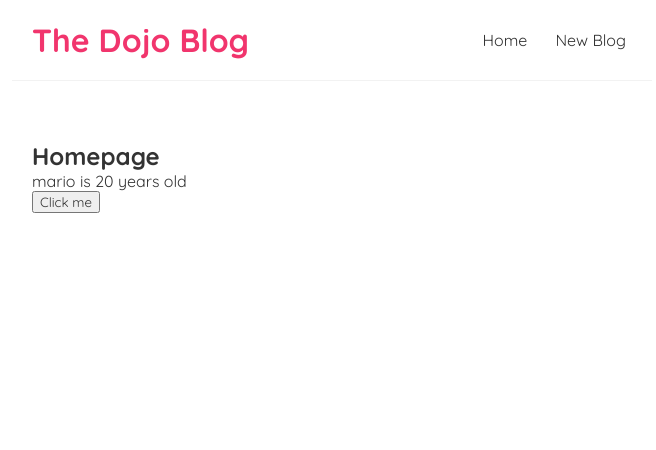
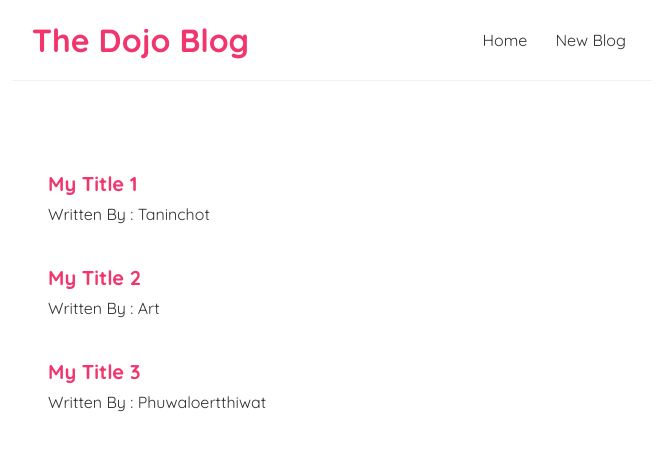
Before and after one commit to Taninchot0919/React-FirstTimeReact, a React (Create React App) app: page / in a window 1280 px wide. Shown: the top 450 px of the page, without its empty margins (308-964 px from the left). Built offline with nearby package versions, Linux system fonts and the light colour scheme; the HTML template or start-up script is replaced by a standard one.

Commit message:
[UPDATE] Make a blog list and adding css

```diff
--- a/src/components/Home.js
+++ b/src/components/Home.js
@@ -1,20 +1,30 @@
 import { useState } from "react";
 
 const Home = () => {
-  const [name, setName] = useState("mario");
-  const [age, setAge] = useState(20);
-  const handleClick = () => {
-    setName("luigi");
-    setAge(35);
-  };
+  const [blogs, setBlogs] = useState([
+    {
+      title: "My Title 1",
+      body: "lorem ipsum ...",
+      author: "Taninchot",
+      id: 1,
+    },
+    { title: "My Title 2", body: "lorem ipsum ...", author: "Art", id: 2 },
+    {
+      title: "My Title 3",
+      body: "lorem ipsum ...",
+      author: "Phuwaloertthiwat",
+      id: 3,
+    },
+  ]);
 
   return (
     <div className="home">
-      <h2>Homepage</h2>
-      <p>
-        {name} is {age} years old
-      </p>
-      <button onClick={handleClick}>Click me</button>
+      {blogs.map((blog) => (
+        <div className="blog-preview" key={blog.id}>
+          <h2>{blog.title}</h2>
+          <p>Written By : {blog.author}</p>
+        </div>
+      ))}
     </div>
   );
 };
--- a/src/index.css
+++ b/src/index.css
@@ -1,4 +1,4 @@
-@import url('https://fonts.googleapis.com/css2?family=Quicksand:wght@300;400;500;600;700&display=swap');
+@import url("https://fonts.googleapis.com/css2?family=Quicksand:wght@300;400;500;600;700&display=swap");
 
 /* base styles */
 * {
@@ -33,3 +33,21 @@
   margin: 40px auto;
   padding: 20px;
 }
+
+/* Blog list preview */
+.blog-preview {
+  padding: 10px 16px;
+  margin: 20px 0;
+  border-bottom: 1px solid #fefefe;
+}
+
+.blog-preview:hover {
+  box-shadow: 1px 3px 5px rgba(0, 0, 0, 0.1);
+  cursor: pointer;
+}
+
+.blog-preview h2 {
+  font-size: 20px;
+  color: #f1356d;
+  margin-bottom: 8px;
+}
```
